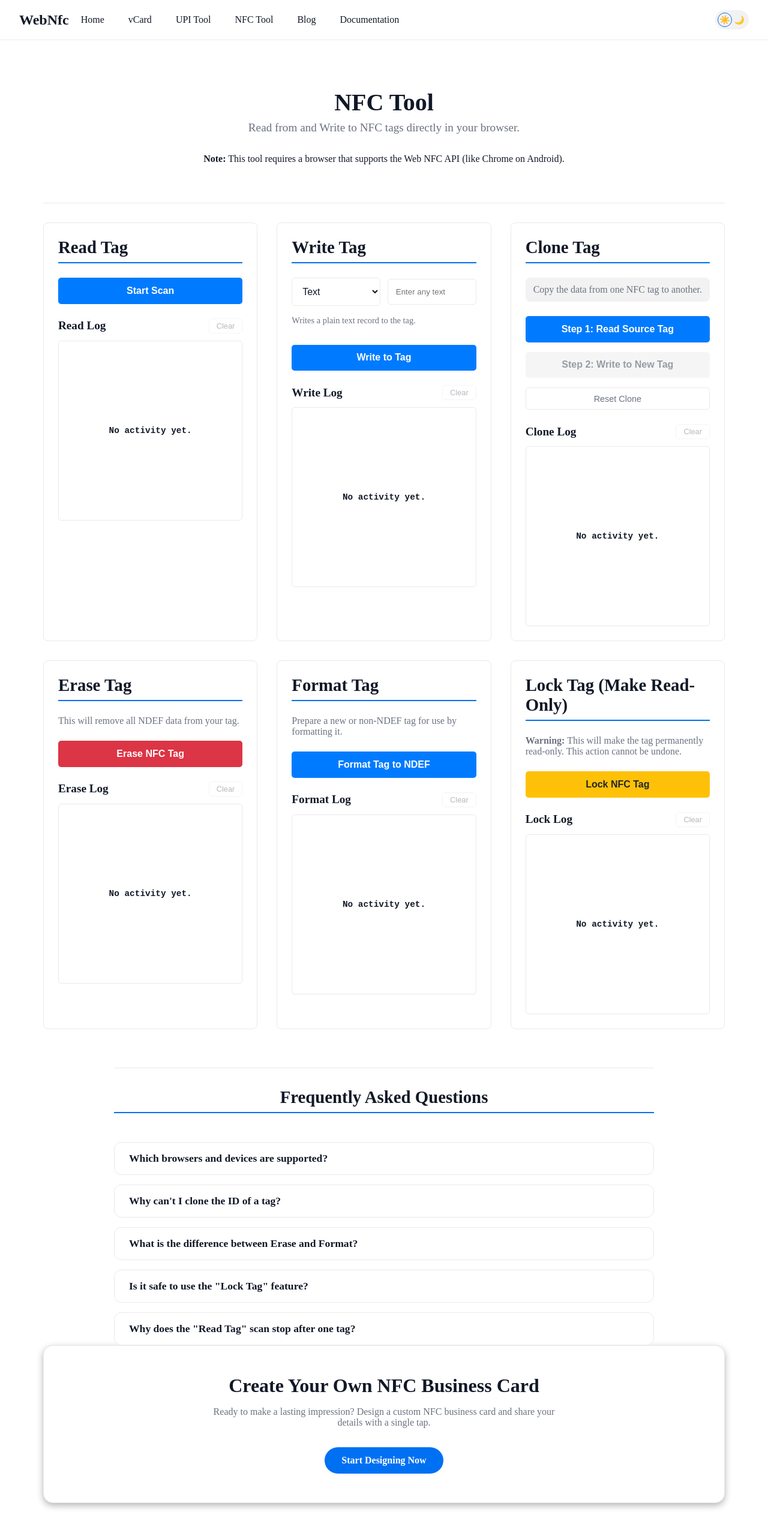
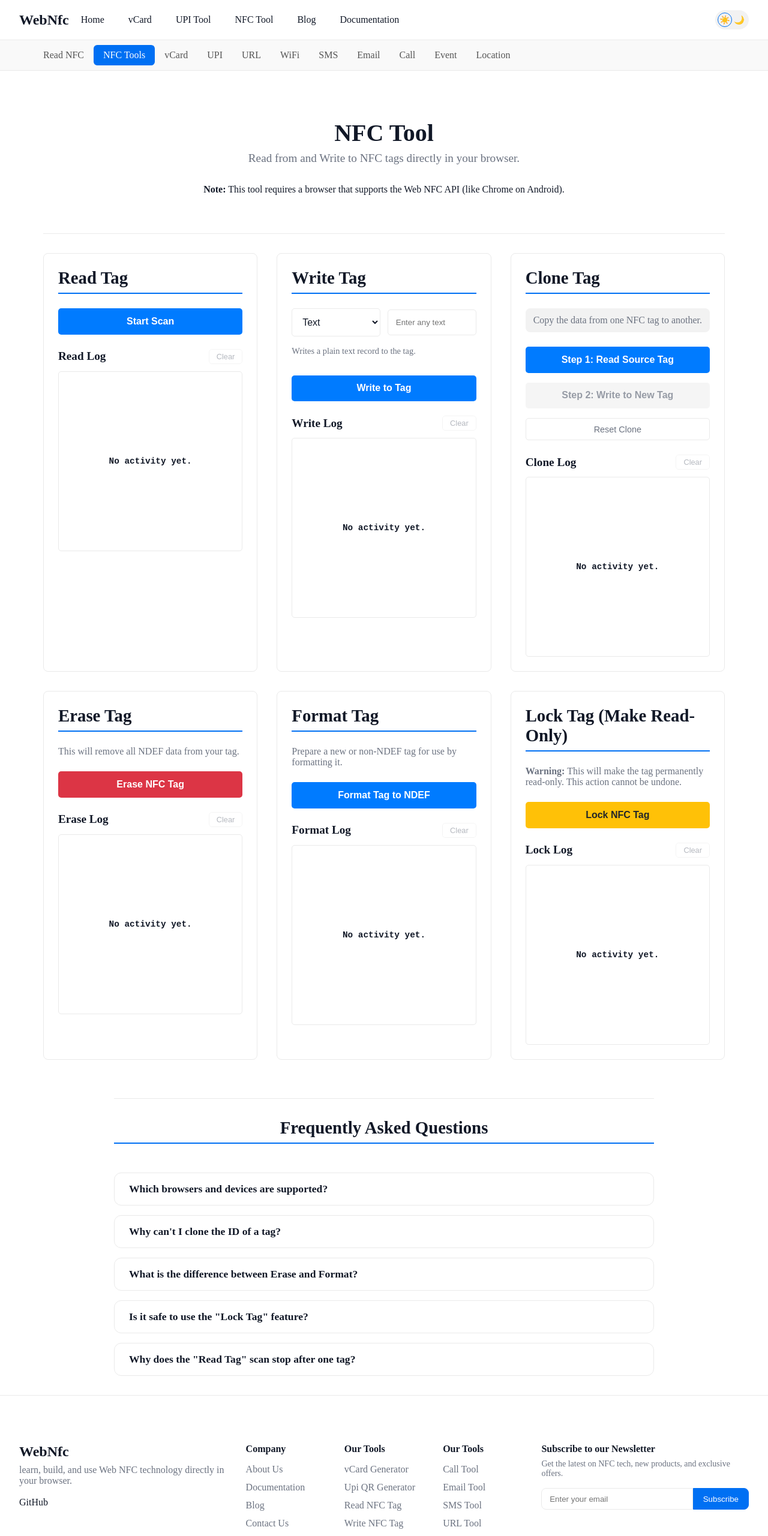
Before and after one commit to vimal-verma/webnfc.org, a Next.js app: page /nfc-tool in a window 1280 px wide. Shown: the top 2561 px of the page at 60% size. Built offline with nearby package versions, Linux system fonts and the light colour scheme.

Commit message:
Improved

```diff
--- a/app/components/SecondaryNav.js
+++ b/app/components/SecondaryNav.js
@@ -5,6 +5,8 @@ import { usePathname } from 'next/navigation';
 import styles from './SecondaryNav.module.css';
 
 const tools = [
+    { name: 'Read NFC', href: '/read-nfc' },
+    { name: 'NFC Tools', href: '/nfc-tool' },
     { name: 'vCard', href: '/vcard' },
     { name: 'UPI', href: '/upi' },
     { name: 'URL', href: '/url' },
--- a/app/nfc-tool/page.js
+++ b/app/nfc-tool/page.js
@@ -1,6 +1,8 @@
 import Link from 'next/link';
 import styles from './page.module.css';
 import NfcClientTool from './nfc-client-tool';
+import { Fragment } from 'react';
+import SecondaryNav from '../components/SecondaryNav';
 
 export const metadata = {
   title: 'Advanced NFC Web Tool | WebNfc',
@@ -22,6 +24,8 @@ export const metadata = {
 // This is the new main page component (Server Component)
 export default function NfcToolPage() {
   return (
+    <Fragment>
+      <SecondaryNav />
       <div className={styles.container}>
         <header className={styles.hero}>
           <h1 className={styles.title}>NFC Tool</h1>
@@ -32,14 +36,7 @@ export default function NfcToolPage() {
         </header>
 
         <NfcClientTool />
-
-      <section className={styles.ctaSection}>
-        <h2>Create Your Own NFC Business Card</h2>
-        <p>Ready to make a lasting impression? Design a custom NFC business card and share your details with a single tap.</p>
-        <Link href="/design" className={styles.ctaButton}>
-          Start Designing Now
-        </Link>
-      </section>
       </div>
+    </Fragment>
   );
 }
--- a/app/read-nfc/page.js
+++ b/app/read-nfc/page.js
@@ -1,6 +1,7 @@
-import { Suspense } from 'react';
+import { Suspense, Fragment } from 'react';
 import ReadNfcClient from './read-nfc-client';
 import styles from './page.module.css';
+import SecondaryNav from '../components/SecondaryNav';
 
 export const metadata = {
     title: 'Read NFC Tag Online | Free Web NFC Reader | WebNfc',
@@ -41,6 +42,8 @@ export const metadata = {
 
 export default function ReadNfcPage() {
     return (
+        <Fragment>
+            <SecondaryNav />
             <div className={styles.container}>
                 <header className={styles.hero}>
                     <h1 className={styles.title}>Online NFC Tag Reader</h1>
@@ -52,5 +55,6 @@ export default function ReadNfcPage() {
                     <ReadNfcClient />
                 </Suspense>
             </div>
+        </Fragment>
     );
 }
--- a/app/vcard/vcard-client-tool.js
+++ b/app/vcard/vcard-client-tool.js
@@ -199,7 +199,7 @@ export default function VCardClientTool() {
 
         } catch (error) {
             console.error('NFC Write Error:', error);
-            addToLog(`Write failed: ${error.message}`, 'error');
+            addToLog(`Write failed: ${error.message}` + 'Refresh the page and try again.', 'error');
         }
     };
 
--- a/app/wifi/wifi-tool-client.js
+++ b/app/wifi/wifi-tool-client.js
@@ -103,7 +103,7 @@ export default function WIFIToolClient() {
             if (error.name === 'NotAllowedError') {
                 addToLog('Write operation cancelled by user.', 'error');
             } else {
-                addToLog(`Error: ${error.message}`, 'error');
+                addToLog(`Error: ${error.message}` + 'Refresh the page and try again.', 'error');
             }
         } finally {
             setIsWriting(false);
```
Also changed, not shown: app/location/location-tool-client.js (+6 -2 lines). Lines whose indentation alone changed are shown as unchanged.
